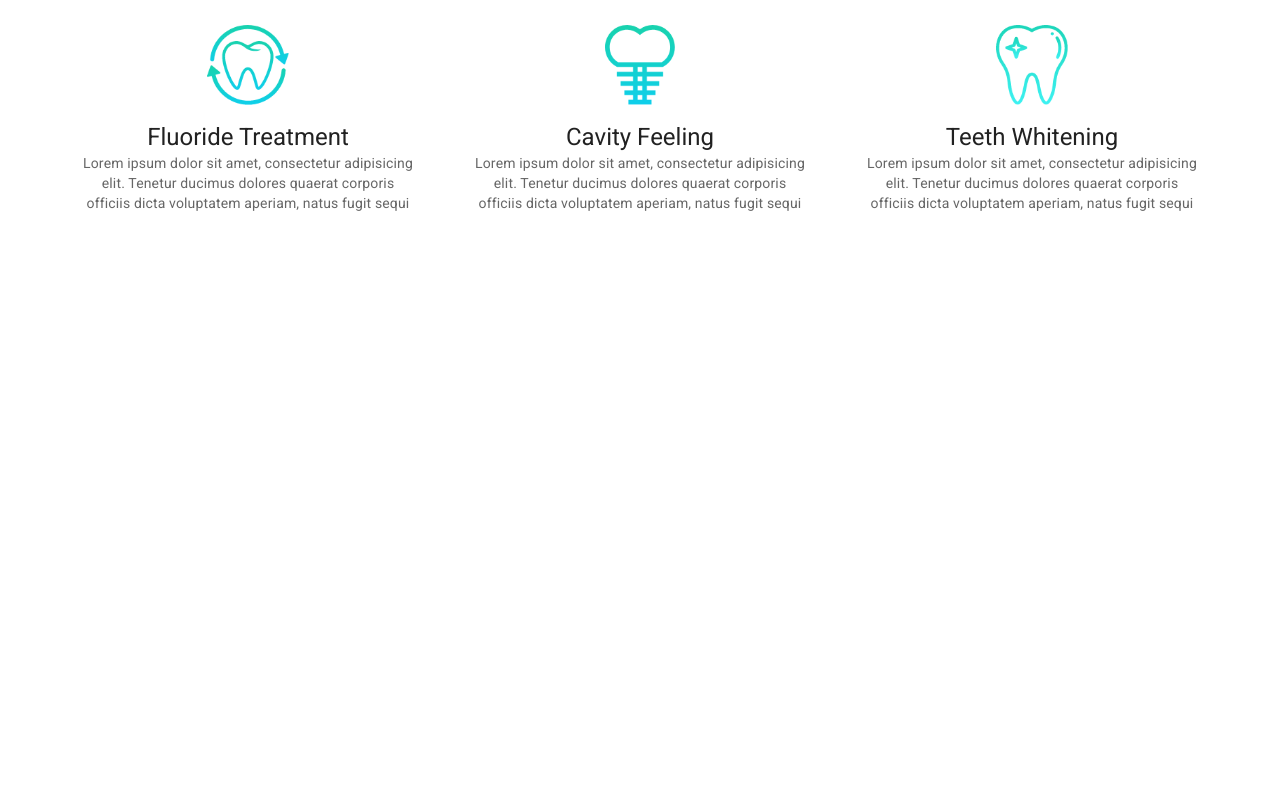
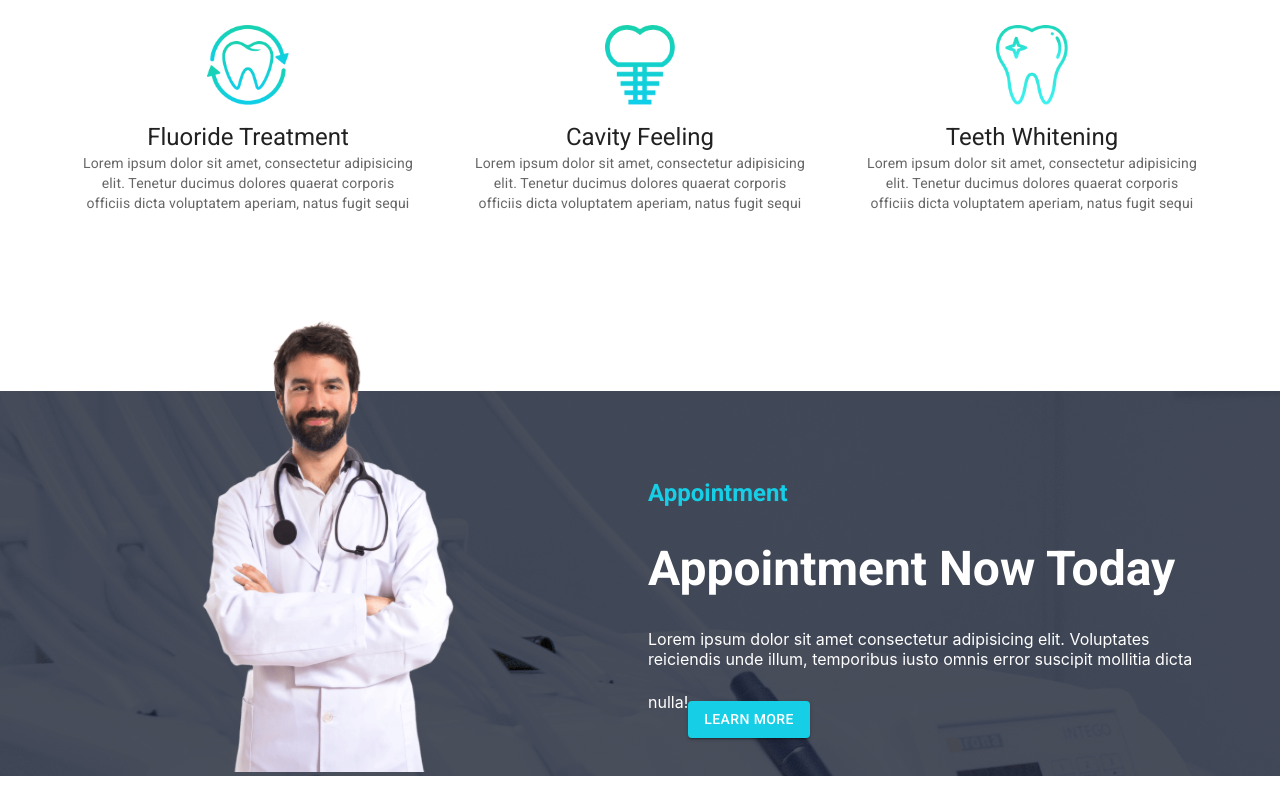
Before and after one commit to Abdullah-Al-Akash/doctors-portal-client, a React (Create React App) app: page / in a window 1280 px wide. Shown: the part 201-1001 px from the top of the page. Before the commit the page ends 800 px from the top, so only its background shows below. Built offline with nearby package versions, Linux system fonts and the light colour scheme.

Commit message:
Update Appointment Banner

```diff
--- /dev/null
+++ b/src/pages/Home/AppointmentBanner/AppointmentBanner.js
@@ -0,0 +1,55 @@
+import React from 'react';
+import Box from '@mui/material/Box';
+import Grid from '@mui/material/Grid';
+import doctor from '../../../images/doctor.png'
+import bg from '../../../images/appointment-bg.png'
+import { Button, Container, Typography } from '@mui/material';
+
+const appointmentBanner = {
+        background: `url(${bg})`,
+        backgroundColor: 'rgba(30, 35, 52, 0.8)',
+        backgroundBlendMode: 'darken, luminosity',
+        marginTop: 170
+}
+
+const AppointmentBanner = () => {
+        return (
+                <Box style={appointmentBanner} sx={{ flexGrow: 1, mb: 3 }}>
+                        <Container>
+                                <Grid container spacing={2}>
+                                        <Grid item xs={12} md={6}>
+                                                <img
+                                                        style={{
+                                                                width: 500,
+                                                                marginTop: -135,
+                                                        }}
+                                                        src={doctor} alt="" />
+                                        </Grid>
+                                        <Grid item xs={12} md={6} sx={{
+                                                display: 'flex',
+                                                justifyContent: 'flex-start',
+                                                alignItems: 'center',
+
+                                        }}>
+                                                <Box>
+                                                        <Typography style={{ color: '#16CFE7', }} variant='h5' sx={{ mb: 4, mt: 4, fontWeight: 600 }}>
+                                                                Appointment
+                                                        </Typography>
+                                                        <Typography variant='h3' sx={{ color: 'white', fontWeight: 600, mt: 4, mb: 4 }}>
+                                                                Appointment Now Today
+                                                        </Typography>
+                                                        <Typography variant='p' sx={{ color: 'white', mb: 5 }}>
+                                                                Lorem ipsum dolor sit amet consectetur adipisicing elit. Voluptates reiciendis unde illum, temporibus iusto omnis error suscipit mollitia dicta nulla!
+                                                        </Typography>
+                                                        <Button
+                                                                style={{ backgroundColor: '#16CFE7', }}
+                                                                variant='contained' sx={{ marginTop: 4 }}>Learn More</Button>
+                                                </Box>
+                                        </Grid>
+                                </Grid>
+                        </Container>
+                </Box>
+        );
+};
+
+export default AppointmentBanner;
--- a/src/pages/Home/Home/Home.js
+++ b/src/pages/Home/Home/Home.js
@@ -1,5 +1,6 @@
 import React from 'react';
 import Navigation from '../../Shared/Navigation/Navigation';
+import AppointmentBanner from '../AppointmentBanner/AppointmentBanner';
 import Services from '../Services/Services';
 
 const Home = () => {
@@ -7,6 +8,7 @@ const Home = () => {
                 <div>
                         <Navigation />
                         <Services />
+                        <AppointmentBanner />
                 </div>
         );
 };
```
